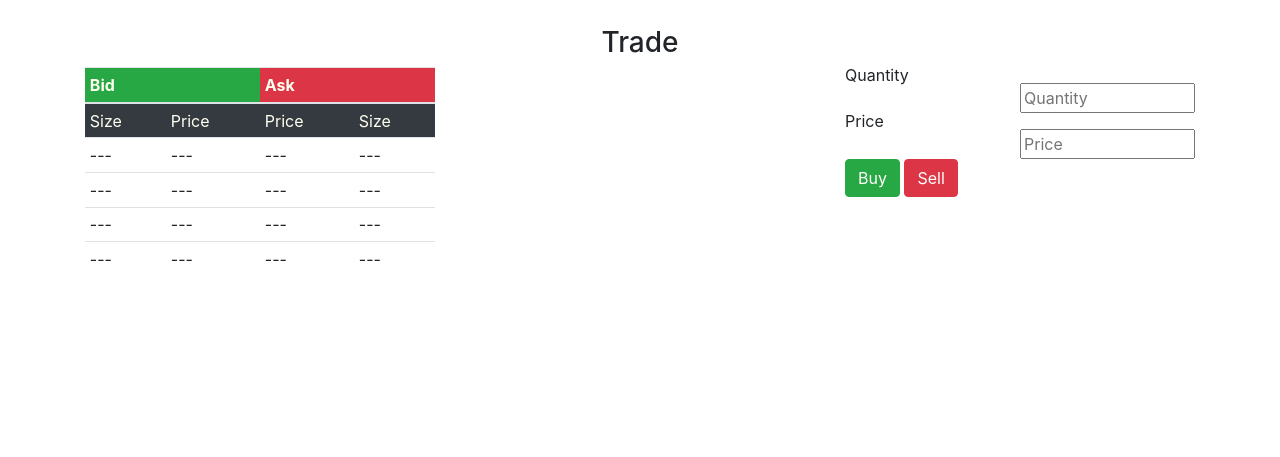
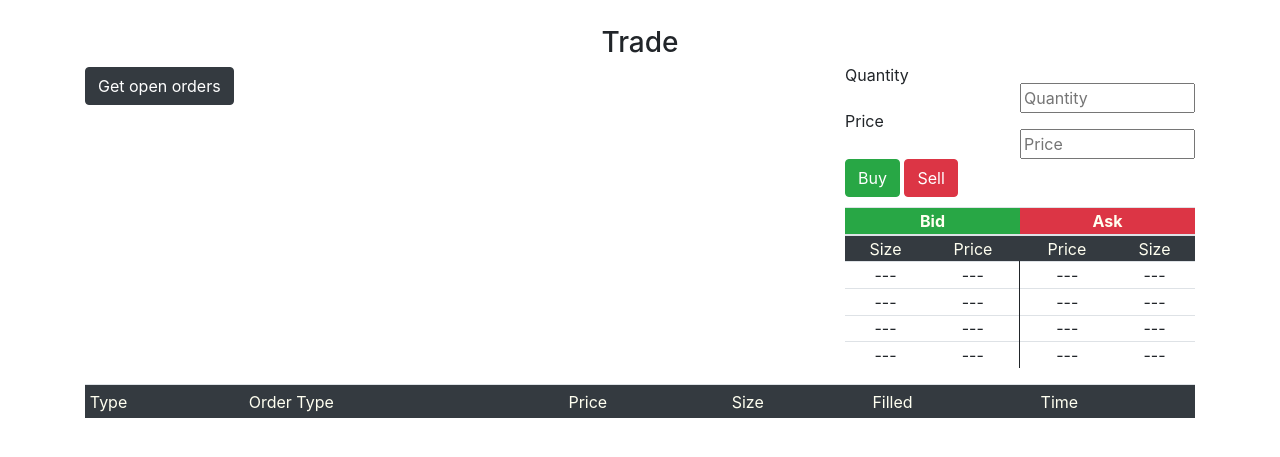
Before and after one commit to andre-ac/simple-ETHexchange, a Flask app: page /trade in a window 1280 px wide. Shown: the part 66-523 px from the top of the page. Run offline with Flask 2, Linux system fonts and the light colour scheme; a user stored in the database is signed in; some libraries are stand-ins or nearby versions.

Commit message:
new openorders API endpoint

```diff
--- a/app.py
+++ b/app.py
@@ -170,13 +170,13 @@ def tradehistory():
     else:
         return "error ", 405
 
-@app.route('/api/openorders', methods=['POST',"DELETE"])
+@app.route('/api/openorders', methods=["GET"])
 @login_required
 def openorders():
     if request.method == "GET":
         time_requested = time.time()
-        testreturn = db.execute("SELECT * FROM users")
-        return jsonify(testreturn), 200
+        ordersopen = db.execute("SELECT order_id, pair, type, ordertype, price, quantity, filled, time FROM open_orders WHERE user_id = :user", user=session["user_id"])
+        return jsonify(ordersopen, time_requested), 200
     else:
         return "error ", 405
 
--- a/static/scripts.js
+++ b/static/scripts.js
@@ -16,6 +16,12 @@ $.get("/api/userinfo",function(data,status){
       return status.status;
     });
 };
+
+function get_openorders(){
+$.get("/api/openorders",function(data,status){
+      console.log(data)
+      });
+  };
 
 
 $(document).ready(function(){
--- a/templates/trade.html
+++ b/templates/trade.html
@@ -8,7 +8,23 @@
   <div class="row">
 
     <div class="col">
-      <table class="table table-sm">
+      <button type="button" id="getopenorders" class="btn btn-dark">Get open orders</button>
+    </div>
+
+    <div class="col">
+
+    </div>
+
+    <div class="col" style="line-height: 100%; float:right;">
+      Quantity
+      <input type="number" style="height:30px;width: 50%; margin-left: 50%;" id="quantityfield" placeholder="Quantity" name="quantity" min="1" max="5"><br>
+      Price
+      <input type="number" style="height:30px;width: 50%; margin-left: 50%;" id="pricefield" placeholder="Price" name="price" min="0" max="999">
+
+      <button type="button" id="buttonbuy" class="btn btn-success">Buy</button>
+      <button type="button" id="buttonsell" class="btn btn-danger">Sell</button>
+
+      <table class="table table-sm" style="margin-top: 10px; text-align: center; border-collapse: collapse;">
         <thead>
         <tr style="color: ivory;">
             <th colspan="2" class="bg-success">Bid</th>
@@ -23,47 +39,44 @@
       </thead>
         <tr>
           <td>---</td>
-          <td>---</td>
+          <td style="border-right: 1px solid;">---</td>
           <td>---</td>
           <td>---</td>
         </tr>
         <tr>
           <td>---</td>
-          <td>---</td>
+          <td style="border-right: 1px solid;">---</td>
           <td>---</td>
           <td>---</td>
         </tr>
         <tr>
           <td>---</td>
-          <td>---</td>
+          <td style="border-right: 1px solid;">---</td>
           <td>---</td>
           <td>---</td>
         </tr>
         <tr>
           <td>---</td>
-          <td>---</td>
+          <td style="border-right: 1px solid;">---</td>
           <td>---</td>
           <td>---</td>
         </tr>
       </table>
-    </div>
-
-    <div class="col">
-
-    </div>
-
-    <div class="col" style="line-height: 100%; float:right;">
-      Quantity
-      <input type="number" style="height:30px;width: 50%; margin-left: 50%;" id="quantityfield" placeholder="Quantity" name="quantity" min="1" max="5"><br>
-      Price
-      <input type="number" style="height:30px;width: 50%; margin-left: 50%;" id="pricefield" placeholder="Price" name="price" min="0" max="999">
-
-      <button type="button" id="buttonbuy" class="btn btn-success">Buy</button>
-      <button type="button" id="buttonsell" class="btn btn-danger">Sell</button>
   </div>
 
 
   </div>
-
+<table class="table table-sm">
+        <thead>
+        <tr class="bg-dark" style="color: ivory;"><b>
+          <td>Type</td>
+          <td>Order Type</td>
+          <td>Price</td>
+          <td>Size</td>
+          <td>Filled</td>
+          <td>Time</td></b>
+        </tr>
+      </thead>
+      </table>
 </div>
 {% endblock %}
```
